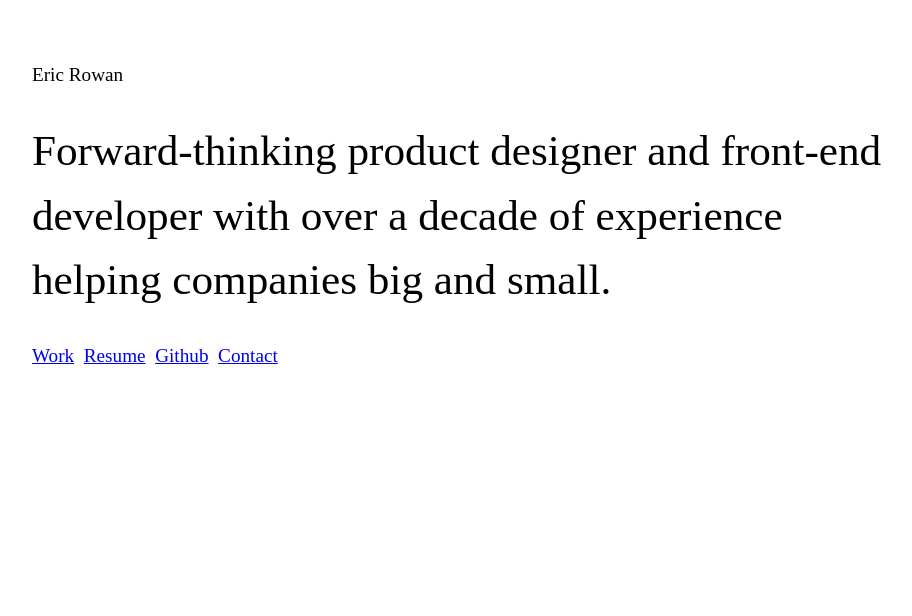
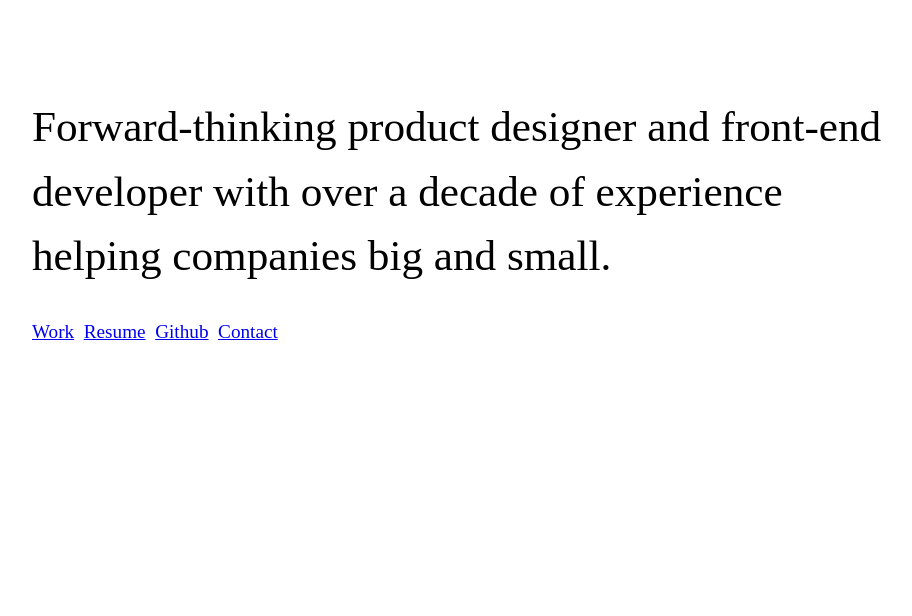
Before and after one commit to ericrowan/ericrowan.github.io, a plain HTML site: page index.html in a window 1280 px wide. Shown: the part 184-800 px from the top of the page, without its empty margins (176-1088 px from the left). Drawn offline with nearby package versions, Linux system fonts and the light colour scheme; a script that the page names is missing.

Commit message:
Update index.html

```diff
--- a/index.html
+++ b/index.html
@@ -24,7 +24,6 @@
 
     <div class="flex">
 
-      <p>Eric Rowan</p>
       <h1 class="page-title">Forward-thinking product designer and front-end developer with over a decade of experience helping companies big and small.</h1>
 
       <ul class="menu">
```
